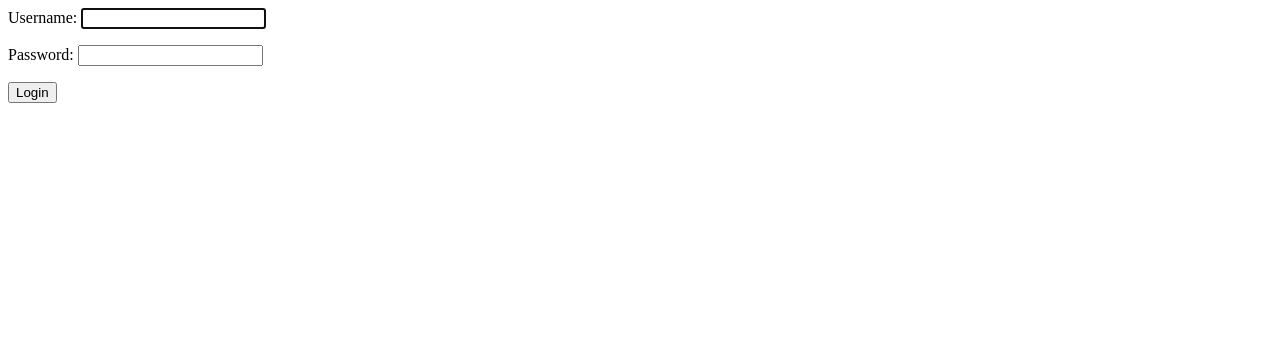
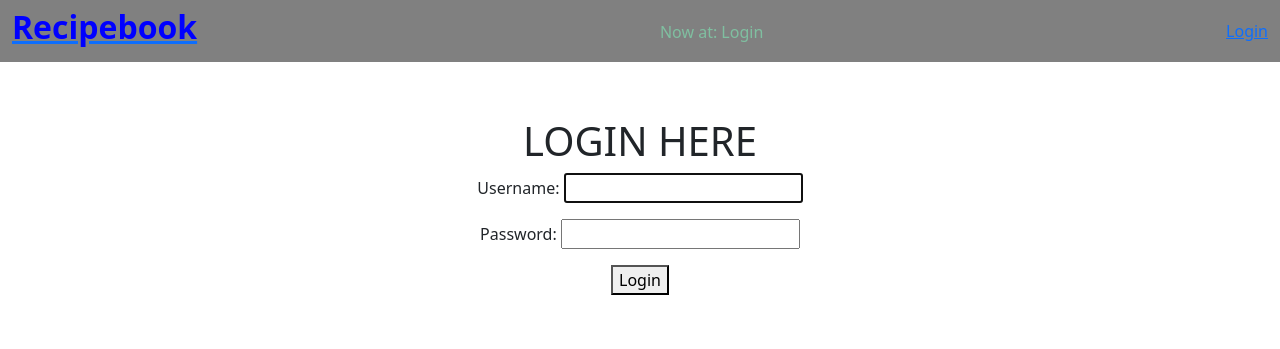
Before and after one commit to PeteJustinDagaraga/recipebook-Dagaraga-PeteJustin, a Django app: page /accounts/login/ in a window 1280 px wide. Shown: the top 349 px of the page. Run offline with Django 5.2, Linux system fonts and the light colour scheme.

Commit message:
Updated webpage style

```diff
--- a/recipebook/recipebook/settings.py
+++ b/recipebook/recipebook/settings.py
@@ -125,4 +125,4 @@ STATIC_URL = 'static/'
 DEFAULT_AUTO_FIELD = 'django.db.models.BigAutoField'
 
 LOGOUT_REDIRECT_URL = '/home/'
-LOGIN_REDIRECT_URL = '/home/'
+LOGIN_REDIRECT_URL = '/recipes/list'
--- /dev/null
+++ b/recipebook/templates/base.html
@@ -0,0 +1,41 @@
+<!DOCTYPE html>
+<html lang="en-US">
+<head>
+	<link href="https://cdn.jsdelivr.net/npm/bootstrap@5.3.3/dist/css/bootstrap.min.css" rel="stylesheet" integrity="sha384-QWTKZyjpPEjISv5WaRU9OFeRpok6YctnYmDr5pNlyT2bRjXh0JMhjY6hW+ALEwIH" crossorigin="anonymous">
+	<title>{% block title %}{% endblock %}</title>
+</head>
+<body>
+	<nav class="navbar navbar-expand" style="background-color: grey;margin-bottom: 0rem;padding:-0.5rem">
+		<div class="container-fluid">
+			<div>
+				<a href="{% url 'home' %}">
+					<h2>
+						<b style="color: blue;">Recipebook</b>
+					</h2>
+				</a>
+			</div>
+			<div>
+				{% block locator %}{% endblock %}
+			</div>
+			<div>
+				<ul class="navbar-nav">
+					<li class="nav-item">
+						{% if user.is_authenticated %}
+							<form method="post" action="{% url 'logout' %}">
+								{% csrf_token %}
+								{{ form.as_p }}
+								<button class="nav-link" type="submit">Logout</button>
+							</form>
+						{% else %}
+						    <a href="{% url 'login' %}">Login</a>
+						{% endif %}
+					</li>
+				</ul>
+			</div>
+		</div>
+	</nav>
+	<div id="content">
+		{% block content %}{% endblock %}
+	</div>
+</body>
+</html>
--- a/recipebook/templates/registration/login.html
+++ b/recipebook/templates/registration/login.html
@@ -1,9 +1,15 @@
-<html>
-	<body>
-		<form method="POST">
-			{% csrf_token %}
-			{{ form.as_p }}
-			<button type="submit">Login</button>
-		</form>
-	</body>
-</html>
+{% extends 'base.html' %}
+{% block title %}Login{% endblock %}
+{% block locator %}
+	<p style="padding-top: 0.05rem; margin-bottom: -0.05rem; color: #7FBFA0;"> Now at: Login</p>
+{% endblock %}
+{% block content %}
+	<div style="margin: auto;width: 40%;text-align: center;padding: 55px;">
+		<h1>LOGIN HERE</h1>
+			<form method="POST">
+				{% csrf_token %}
+				{{ form.as_p }}
+				<button type="submit">Login</button>
+			</form>
+	</div>
+{% endblock %}
```
Also changed, not shown: recipebook/templates/home.html (+8 -1 lines).
